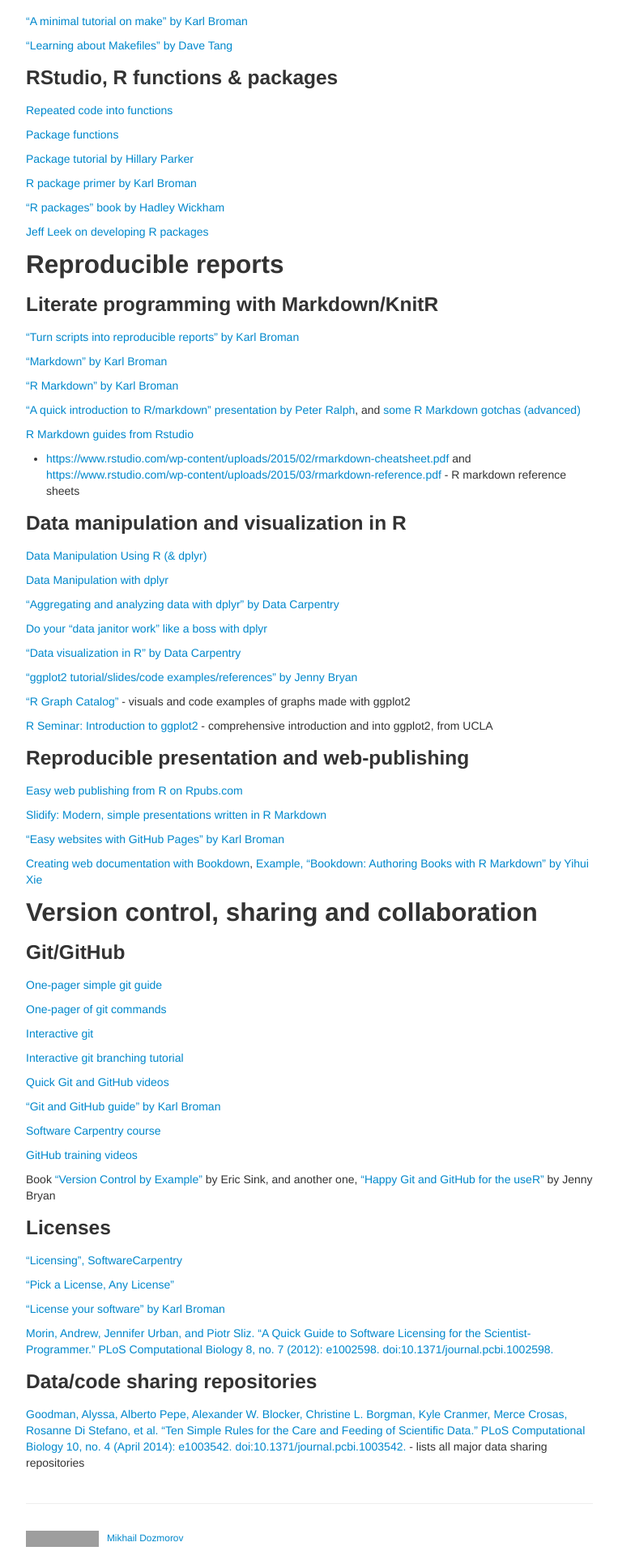
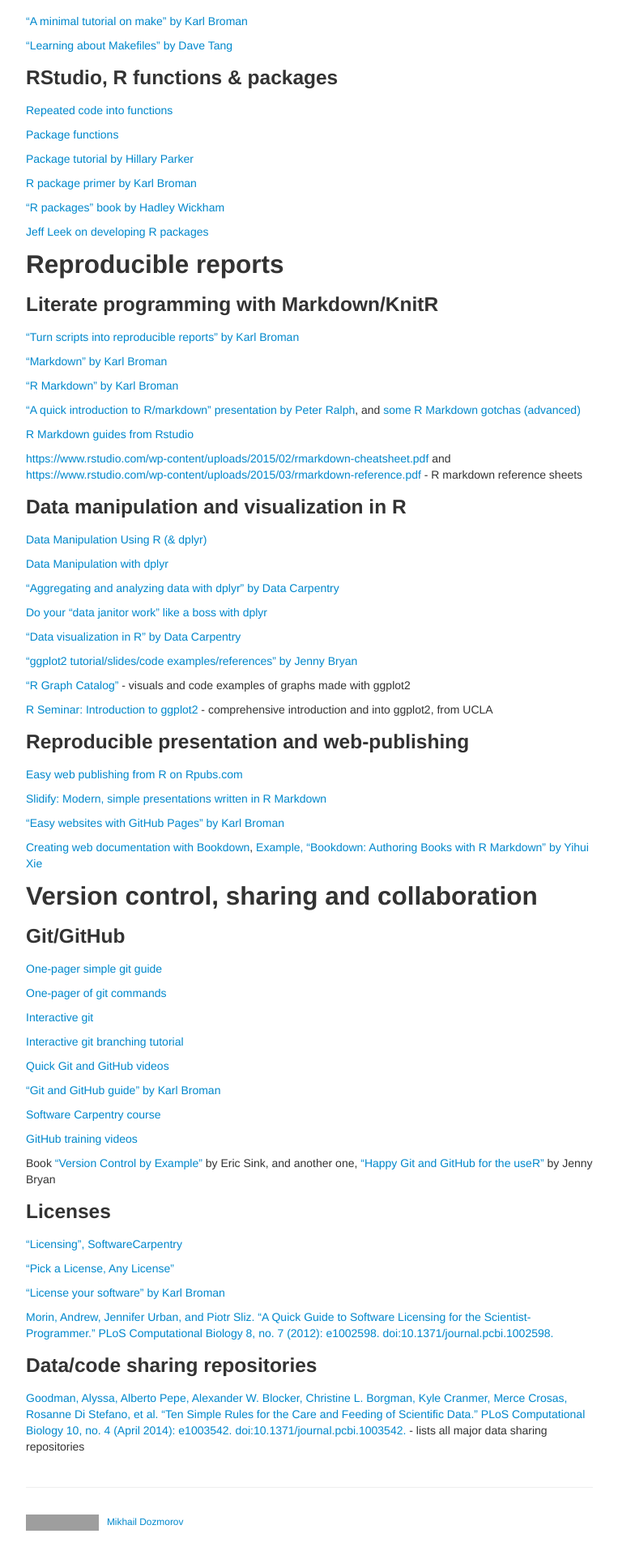
Before and after one commit to mdozmorov/BIOS692, a Jekyll site: the page built from pages/references.md, in a window 1280 px wide. Shown: the part 1596-3516 px from the top of the page at 81% size, without its empty margins (258-1021 px from the left). Built offline with Jekyll 4.4.1, drawn with Linux system fonts in a browser that asks for light colours; grey boxes are pictures that could not be loaded.

```diff
--- a/pages/references.md
+++ b/pages/references.md
@@ -110,7 +110,7 @@ title: References, "Reproducible research tools" course, BIOS 692
 
 [R Markdown guides from Rstudio](https://support.rstudio.com/hc/en-us/articles/205368677-R-Markdown-Dynamic-Documents-for-R)
 
-- [https://www.rstudio.com/wp-content/uploads/2015/02/rmarkdown-cheatsheet.pdf](https://www.rstudio.com/wp-content/uploads/2015/02/rmarkdown-cheatsheet.pdf) and [https://www.rstudio.com/wp-content/uploads/2015/03/rmarkdown-reference.pdf](https://www.rstudio.com/wp-content/uploads/2015/03/rmarkdown-reference.pdf) - R markdown reference sheets
+[https://www.rstudio.com/wp-content/uploads/2015/02/rmarkdown-cheatsheet.pdf](https://www.rstudio.com/wp-content/uploads/2015/02/rmarkdown-cheatsheet.pdf) and [https://www.rstudio.com/wp-content/uploads/2015/03/rmarkdown-reference.pdf](https://www.rstudio.com/wp-content/uploads/2015/03/rmarkdown-reference.pdf) - R markdown reference sheets
 
 ### Data manipulation and visualization in R {#data}
 
```
